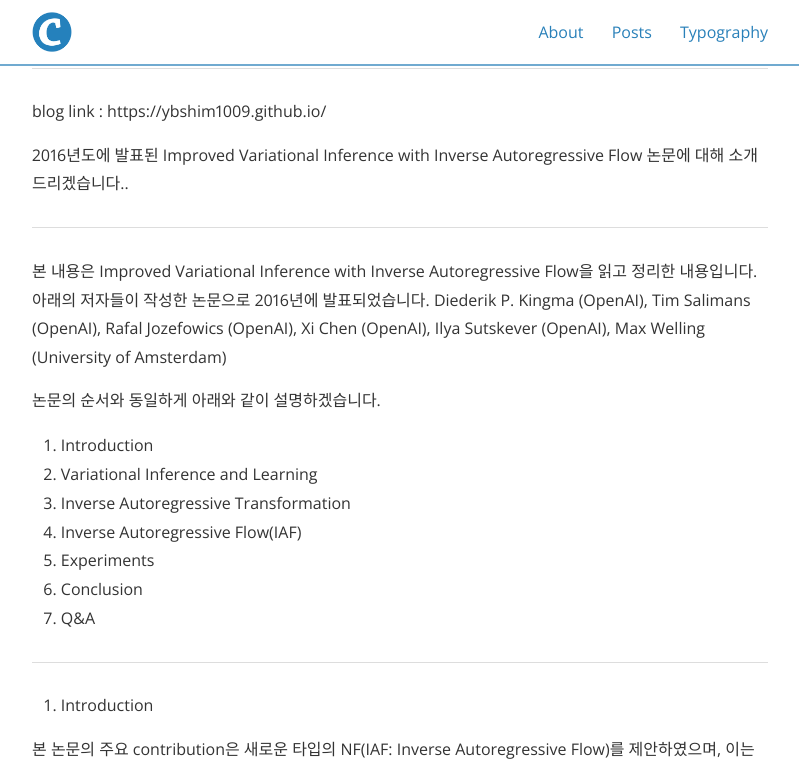
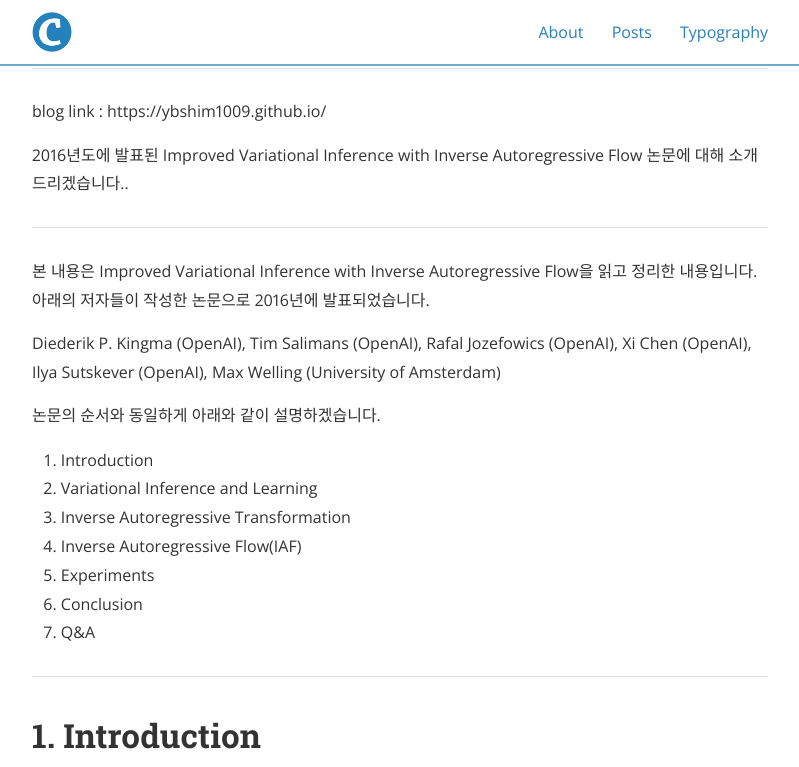
Before and after one commit to deep-generative-models-AIM5036/deep-generative-models-AIM5036.github.io, a Jekyll site: the page built from _posts/2022-11-12-IAF.md, in a window 1280 px wide and 1400 px high, scrolled down 303 px. Shown: the top 767 px of the window, without its empty margins (240-1039 px from the left). Built offline with Jekyll 4.4.1, drawn with Linux system fonts in a browser that asks for light colours; nearby versions of some CDN libraries; some of the changed text lies outside the part shown.

Commit message:
Update 2022-11-12-IAF.md
Signed-off-by: ybshim1009 <117826908+ybshim1009@users.noreply.github.com>

```diff
--- a/_posts/2022-11-12-IAF.md
+++ b/_posts/2022-11-12-IAF.md
@@ -16,6 +16,7 @@
 ***
 
 본 내용은 Improved Variational Inference with Inverse Autoregressive Flow을 읽고 정리한 내용입니다. 아래의 저자들이 작성한 논문으로 2016년에 발표되었습니다.
+
 Diederik P. Kingma (OpenAI), Tim Salimans (OpenAI), Rafal Jozefowics (OpenAI), Xi Chen (OpenAI), Ilya Sutskever (OpenAI), Max Welling (University of Amsterdam)
 
 
@@ -30,7 +31,7 @@
 
 ***
 
-1. Introduction
+# 1. Introduction
 
 본 논문의 주요 contribution은 새로운 타입의 NF(IAF: Inverse Autoregressive Flow)를 제안하였으며, 이는 고차원 latent space로 확장이 용이하다는 특징이 있습니다. 이를 입증하기 위해 VAE에 적용하였습니다.
 
@@ -40,7 +41,7 @@
 
 
 
-2. Variational Inference and Learning
+# 2. Variational Inference and Learning
 
 다음은 variational inference에 대한 일반적인 내용을 다루고 있습니다. 생성 모델의 목표는 아래식과 같이 marginal likelihood를 최대화 하는 것입니다.
 
@@ -81,7 +82,7 @@
 
 
 
-3. Inverse Autoregressive Transformation
+# 3. Inverse Autoregressive Transformation
 
 이제부터 본 논문에서 제안하고 있는 inverse autoregressive 변환에 대한 이야기 입니다.
 
@@ -149,7 +150,7 @@
 
 
 
-4. Inverse Autoregressive Flow(IAF)
+# 4. Inverse Autoregressive Flow(IAF)
 
 ![image](https://user-images.githubusercontent.com/117826908/202466453-8112d522-7442-45ef-97be-31cf5c53da5a.png)
 
@@ -178,7 +179,7 @@
 
 
 
-5. Experiments
+# 5. Experiments
 
 다음은 실험입니다.
 
@@ -204,13 +205,13 @@
 
 
 
-6. Conclusion
+# 6. Conclusion
 
 본 논문은 Flow의 change of variable과 Autoregressive를 조합하여 만든 논문입니다. 샘플링하는 과정에서 속도는 높이기 위해(병렬화가 가능하도록) 역변환하는 방법을 제안하였습니다. 이를 통해 빠른 샘플링과 준수한 성능의 생성 모델을 만들 수 있었습니다.
 
 
 
-7. Q&A
+# 7. Q&A
 
 Q1: 좀 기본적인 질문이 될 것 같은데, normalizing flow 자체적으로 이미 autoregressive하지 않나요?
 
```
